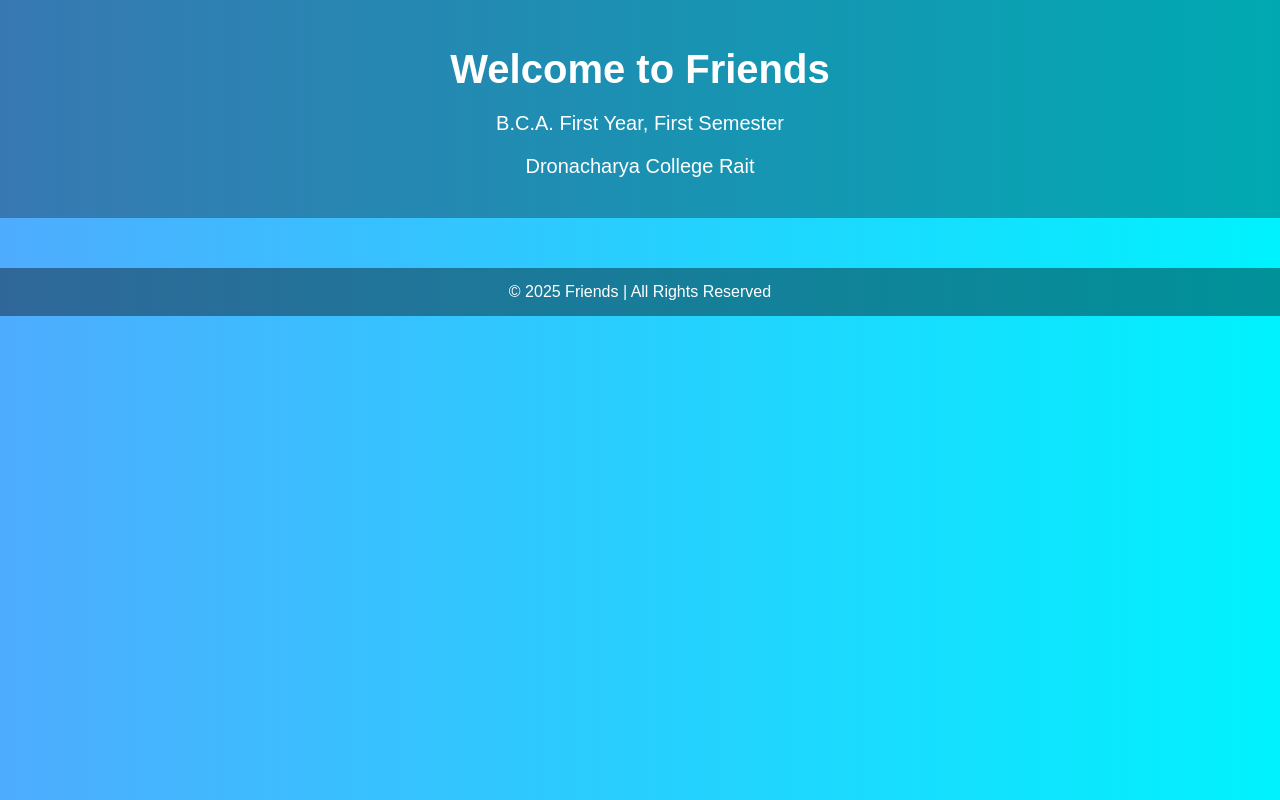
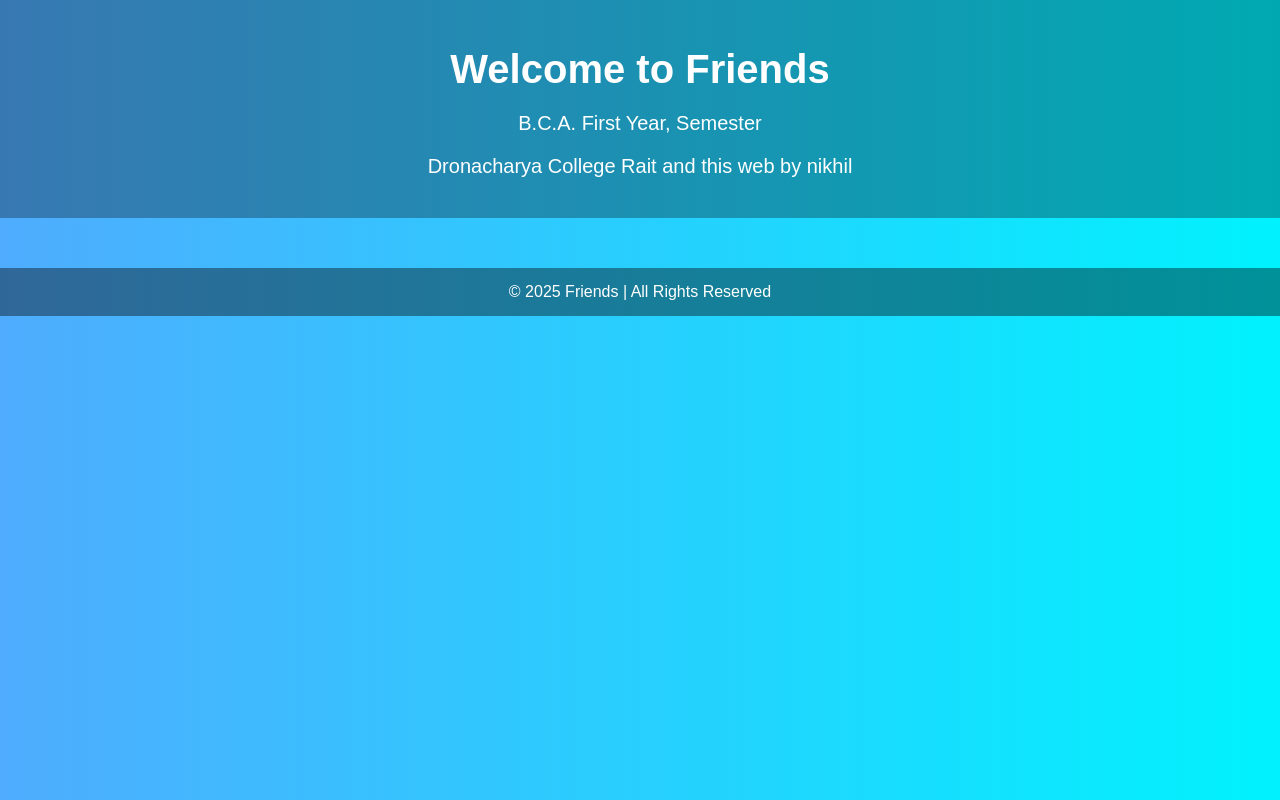
Before and after one commit to nikhilkaushal99/Nikhil.com, a plain HTML site: page index.html in a window 1280 px wide. Drawn offline with Linux system fonts and the light colour scheme.

Commit message:
Add files via upload

```diff
--- a/index.html
+++ b/index.html
@@ -33,8 +33,8 @@
 <body>
   <header>
     <h1>Welcome to Friends</h1>
-    <p>B.C.A. First Year, First Semester</p>
-    <p>Dronacharya College Rait</p>
+    <p>B.C.A. First Year, Semester</p>
+    <p>Dronacharya College Rait and this web by nikhil</p>
   </header>
 
   <footer>
```
